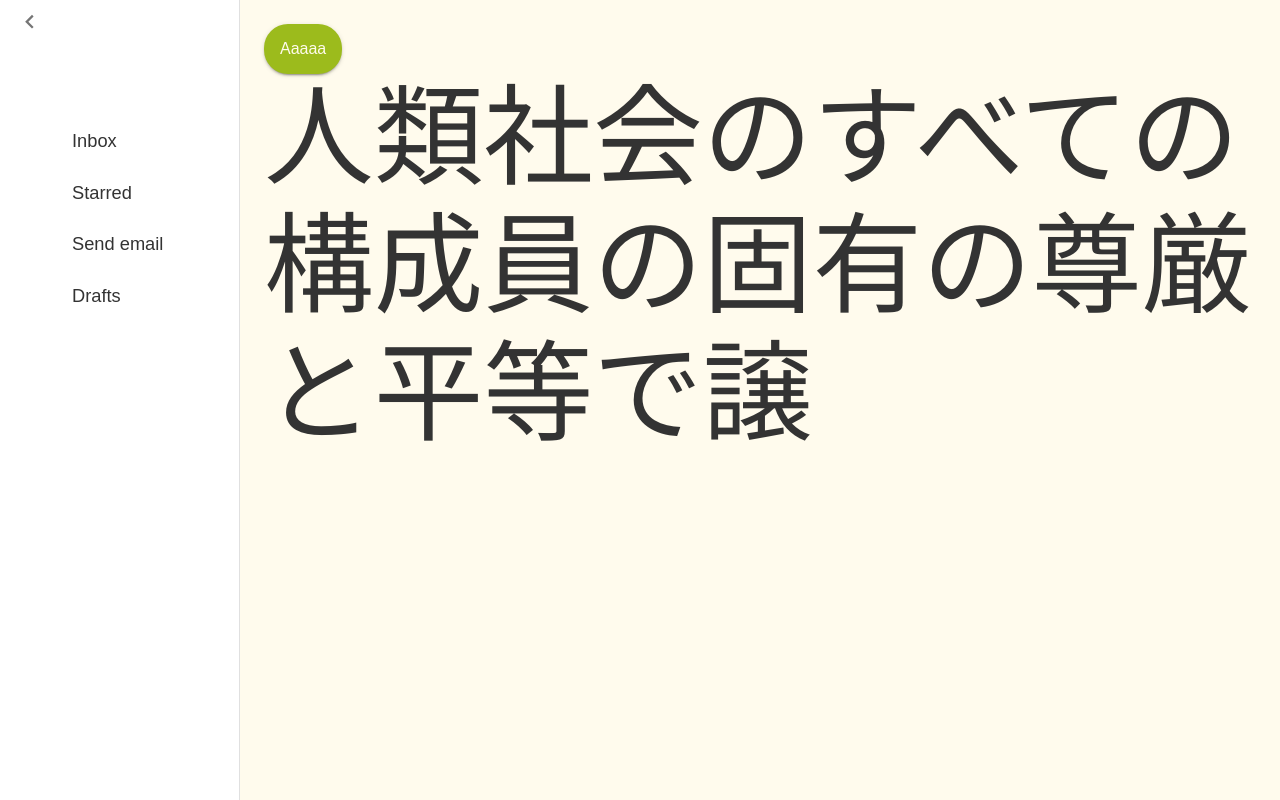
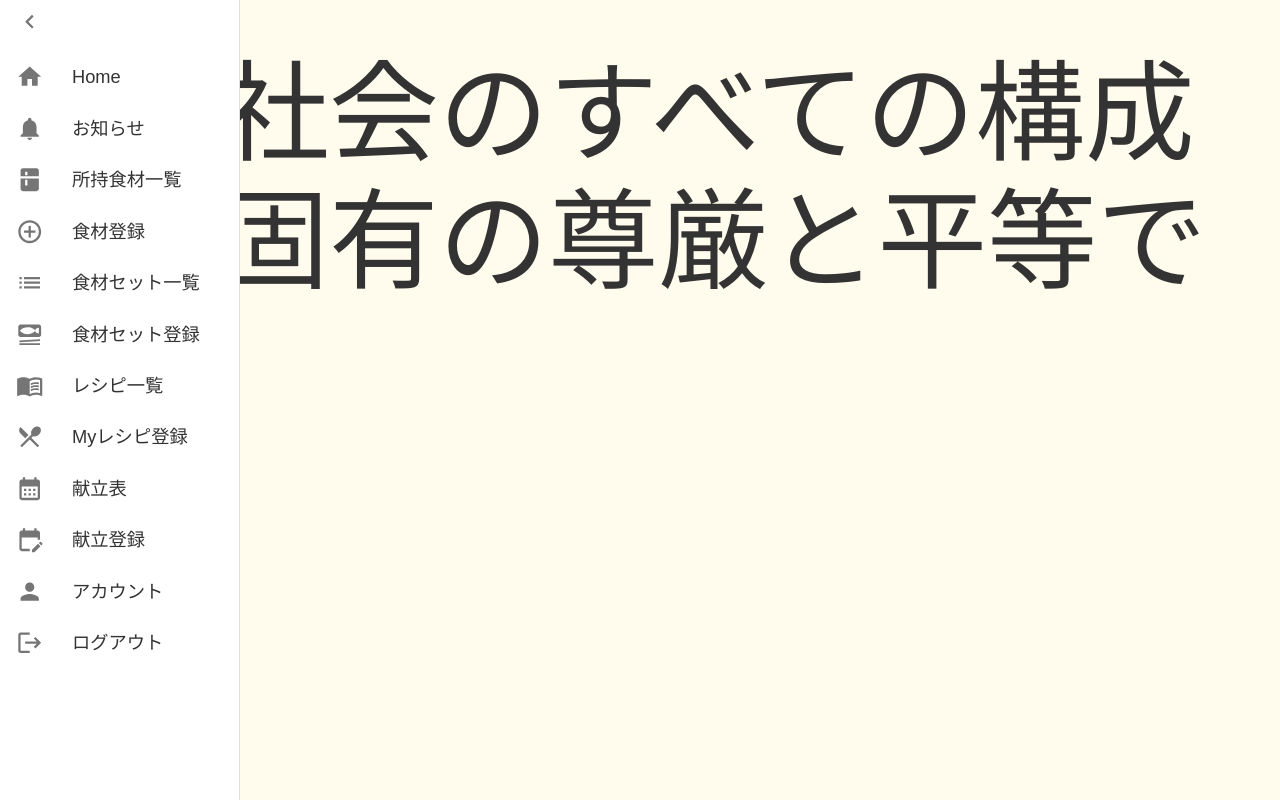
Before and after one commit to masaokaka/my-fridge-frontend, a React (Vite) app in the folder src/: page / in a window 1280 px wide. Built offline with nearby package versions, Linux system fonts and the light colour scheme; a web font is replaced by a local one.

Commit message:
update:#5 サイドメニューリストの作成

```diff
--- a/src/src/components/pages/Home/presenter.tsx
+++ b/src/src/components/pages/Home/presenter.tsx
@@ -3,14 +3,13 @@ import { CustomButton } from '../../uiParts/CustomButton';
 import { SideMenuLayout } from '../../uiParts/SideMenuLayout';
 
 const Home = () => (
-  <SideMenuLayout>
   <>
+    <SideMenuLayout />
     <CustomButton>Aaaaa</CustomButton>
     <Typography variant="h1">
       人類社会のすべての構成員の固有の尊厳と平等で譲
     </Typography>
   </>
-  </SideMenuLayout>
 );
 
 export default Home;
--- a/src/src/components/uiParts/SideMenuLayout/presenter.tsx
+++ b/src/src/components/uiParts/SideMenuLayout/presenter.tsx
@@ -1,4 +1,4 @@
-import { ReactNode, useState } from 'react';
+import { useState } from 'react';
 import {
   Box,
   Drawer,
@@ -8,20 +8,37 @@ import {
   ListItemButton,
   ListItemIcon,
   ListItemText,
-  Toolbar,
   styled,
 } from '@mui/material';
-import { ChevronLeft, ChevronRight } from '@mui/icons-material';
+import {
+  CalendarMonth,
+  ChevronLeft,
+  ChevronRight,
+  EditCalendar,
+  Home,
+  Kitchen,
+  LocalDining,
+  Logout,
+  List as ListIcon,
+  MenuBook,
+  Notifications,
+  Person,
+  SetMeal,
+  ControlPoint,
+} from '@mui/icons-material';
 import { DRAWER_WIDTH, closedMixin, openedMixin } from './hooks';
 
-type Props = {
-  children: ReactNode;
+type MenuType = {
+  title: string;
+  icon: JSX.Element;
+  path: string;
 };
 
 /** Drawerスタイル */
 const FridgeDrawer = styled(Drawer)(({ theme, open }) => ({
   width: DRAWER_WIDTH,
   flexShrink: 0,
+  whiteSpace: 'nowrap',
   boxSizing: 'border-box',
   // 開いた時のスタイル追加
   ...(open && {
@@ -42,13 +59,77 @@ const DrawerHeader = styled('div')(({ theme }) => ({
   paddingLeft: theme.spacing(1),
 }));
 
+/** サイドメニュー項目 */
+const SIDE_MENU_ITEMS: MenuType[] = [
+  {
+    title: 'Home',
+    icon: <Home />,
+    path: '',
+  },
+  {
+    title: 'お知らせ',
+    icon: <Notifications />,
+    path: '',
+  },
+  {
+    title: '所持食材一覧',
+    icon: <Kitchen />,
+    path: '',
+  },
+  {
+    title: '食材登録',
+    icon: <ControlPoint />,
+    path: '',
+  },
+  {
+    title: '食材セット一覧',
+    icon: <ListIcon />,
+    path: '',
+  },
+  {
+    title: '食材セット登録',
+    icon: <SetMeal />,
+    path: '',
+  },
+  {
+    title: 'レシピ一覧',
+    icon: <MenuBook />,
+    path: '',
+  },
+  {
+    title: 'Myレシピ登録',
+    icon: <LocalDining />,
+    path: '',
+  },
+  {
+    title: '献立表',
+    icon: <CalendarMonth />,
+    path: '',
+  },
+  {
+    title: '献立登録',
+    icon: <EditCalendar />,
+    path: '',
+  },
+  {
+    title: 'アカウント',
+    icon: <Person />,
+    path: '',
+  },
+  {
+    title: 'ログアウト',
+    icon: <Logout />,
+    path: '',
+  },
+];
+
 /**
  * サイドメニューコンポーネント
  *
  * @param children メインコンテンツ
  * @returns コンポーネント
  */
-const SideMenuLayout = ({ children }: Props) => {
+const SideMenuLayout = () => {
   const [open, setOpen] = useState(true);
   return (
     <Box sx={{ display: 'flex' }}>
@@ -58,23 +139,17 @@ const SideMenuLayout = ({ children }: Props) => {
             {open ? <ChevronLeft /> : <ChevronRight />}
           </IconButton>
         </DrawerHeader>
-        <Toolbar />
         <List>
-          {['Inbox', 'Starred', 'Send email', 'Drafts'].map((text) => (
-            <ListItem key={text} disablePadding>
+          {SIDE_MENU_ITEMS.map((item) => (
+            <ListItem key={item.title} disablePadding>
               <ListItemButton>
-                <ListItemIcon>
-                  {/* {index % 2 === 0 ? <InboxIcon /> : <MailIcon />} */}
-                </ListItemIcon>
-                <ListItemText primary={text} />
+                <ListItemIcon>{item.icon}</ListItemIcon>
+                <ListItemText primary={item.title} />
               </ListItemButton>
             </ListItem>
           ))}
         </List>
       </FridgeDrawer>
-      <Box component="main" sx={{ flexGrow: 1, p: 3 }}>
-        {children}
-      </Box>
     </Box>
   );
 };
```
Lines whose indentation alone changed are shown as unchanged.
